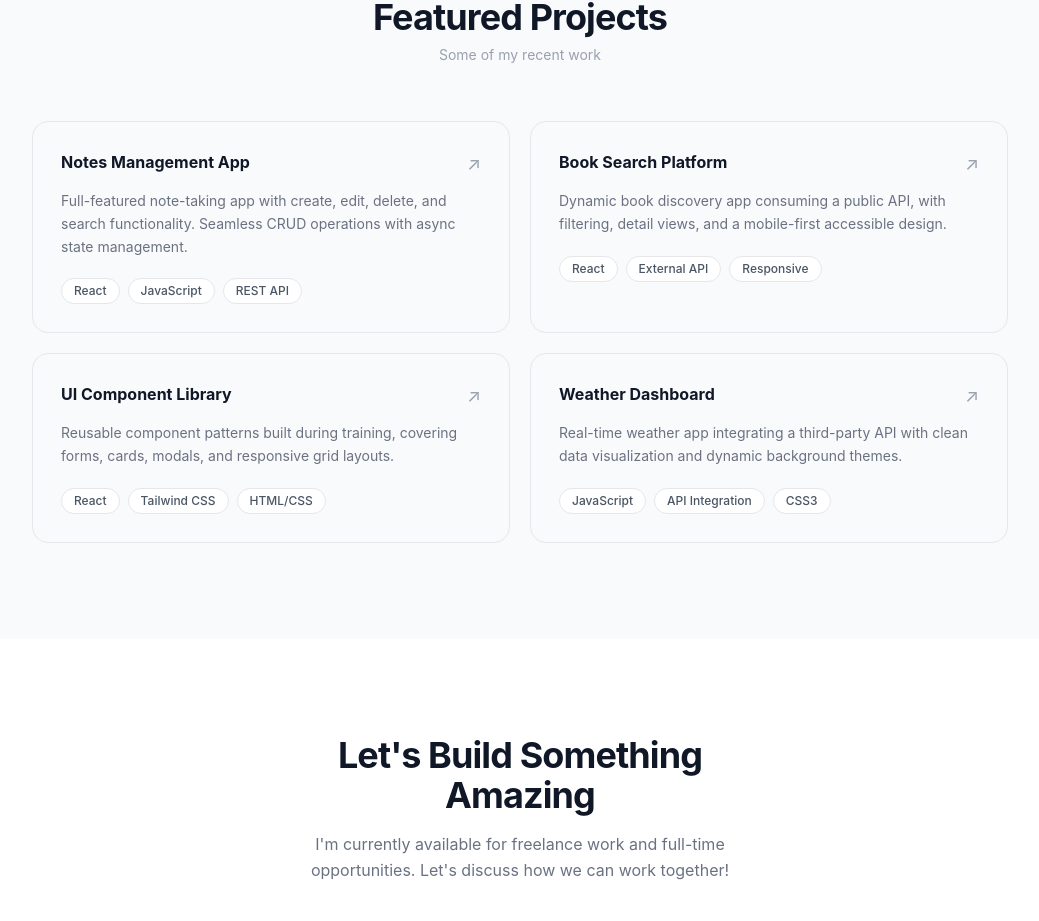
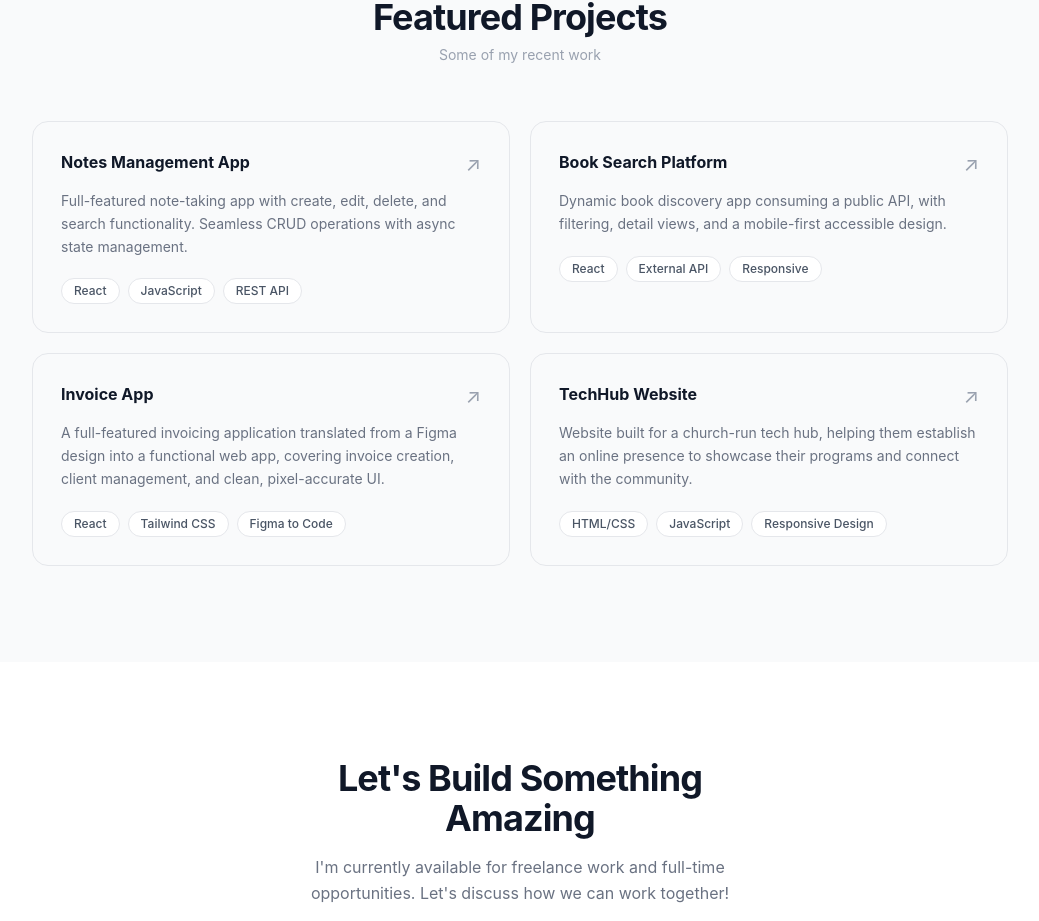
Before and after one commit to NwakanmaEmmanuel/Portfolio-Website, a React (Vite) app: page / in a window 1280 px wide. Shown: the part 2007-2928 px from the top of the page, without its empty margins (120-1159 px from the left). Built offline with nearby package versions, Linux system fonts and the light colour scheme.

Commit message:
Update Navbar button styles and enhance project descriptions in data.js

```diff
--- a/src/components/NavBar.jsx
+++ b/src/components/NavBar.jsx
@@ -26,7 +26,7 @@ export default function Navbar() {
           <button
             key={link}
             onClick={() => scrollTo(link)}
-            className="text-sm text-gray-500 hover:text-gray-900 transition-colors font-medium"
+            className="text-sm text-gray-500 cursor-pointer hover:text-gray-900 transition-colors font-medium"
           >
             {link}
           </button>
--- a/src/components/Projects.jsx
+++ b/src/components/Projects.jsx
@@ -5,7 +5,7 @@ function ProjectCard({ title, desc, tags }) {
     <div className="bg-gray-50 border border-gray-200 rounded-2xl p-7 hover:border-gray-400 hover:bg-white hover:-translate-y-1 hover:shadow-md transition-all duration-200 cursor-default">
       <div className="flex justify-between items-start mb-3">
         <h3 className="font-bold text-gray-900 text-base">{title}</h3>
-        <span className="text-gray-400 text-lg ml-2">↗</span>
+        <span className="text-gray-400  text-xl ml-2 cursor-pointer hover:scale-150 ">↗</span>
       </div>
       <p className="text-sm text-gray-500 leading-relaxed mb-5">{desc}</p>
       <div className="flex flex-wrap gap-2">
--- a/src/data/data.js
+++ b/src/data/data.js
@@ -21,14 +21,14 @@ export const projects = [
     tags: ["React", "External API", "Responsive"],
   },
   {
-    title: "UI Component Library",
-    desc: "Reusable component patterns built during training, covering forms, cards, modals, and responsive grid layouts.",
-    tags: ["React", "Tailwind CSS", "HTML/CSS"],
+    title: "Invoice App",
+    desc: "A full-featured invoicing application translated from a Figma design into a functional web app, covering invoice creation, client management, and clean, pixel-accurate UI.",
+    tags: ["React", "Tailwind CSS", "Figma to Code"],
   },
   {
-    title: "Weather Dashboard",
-    desc: "Real-time weather app integrating a third-party API with clean data visualization and dynamic background themes.",
-    tags: ["JavaScript", "API Integration", "CSS3"],
+    title: "TechHub Website",
+    desc: "Website built for a church-run tech hub, helping them establish an online presence to showcase their programs and connect with the community.",
+    tags: ["HTML/CSS", "JavaScript", "Responsive Design"],
   },
 ];
 
@@ -49,6 +49,6 @@ export const experience = [
 
 export const contact = {
   email: "nwakanmaemmanuel60@gmail.com",
-  linkedin: "https://linkedin.com",
-  github: "https://github.com",
+  linkedin: "https://www.linkedin.com/in/emmanuel-nwakanma-a21667378/",
+  github: "https://github.com/NWAKANMAEMMANUEL",
 };
```
